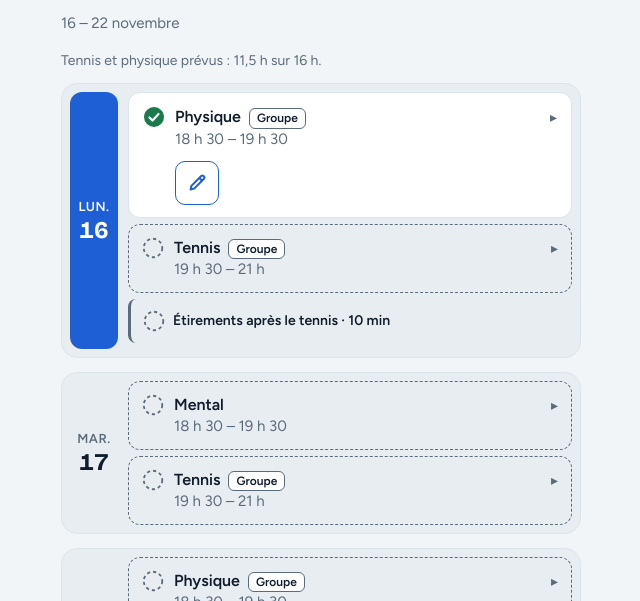
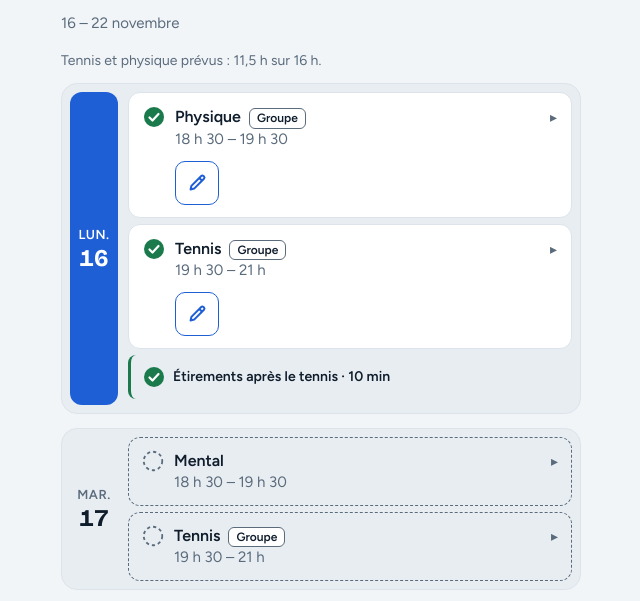
Before and after one commit to mhaddouk2026/ma-semaine-k7q2x9, a plain HTML site: page index.html in a window 1280 px wide. Shown: the part 142-743 px from the top of the page, without its empty margins (319-959 px from the left). Drawn offline with nearby package versions, Linux system fonts and the light colour scheme.

Commit message:
Ma semaine : mise à jour automatique (tennis-coaching 01413df)

```diff
--- a/index.html
+++ b/index.html
@@ -276,7 +276,7 @@ const WEEKS = [
     ] },
   { from: '2026-11-16',
     days: [
-      [S('physique', 'groupe', '18:30', '19:30', DONE, 'ok', null, '6706687412275476862'), S('tennis', 'groupe', '19:30', '21:00', PLAN)],
+      [S('physique', 'groupe', '18:30', '19:30', DONE, 'ok', null, '6706687412275476862'), S('tennis', 'groupe', '19:30', '21:00', DONE, 'ok', null, '6706687982274076206', null, 'entier')],
       [S('mental', null, '18:30', '19:30', PLAN), S('tennis', 'groupe', '19:30', '21:00', PLAN)],
       [S('physique', 'groupe', '18:30', '19:30', PLAN), S('tennis', 'groupe', '19:30', '21:00', PLAN)],
       [S('tennis', 'groupe', '19:30', '21:00', PLAN)],
```
